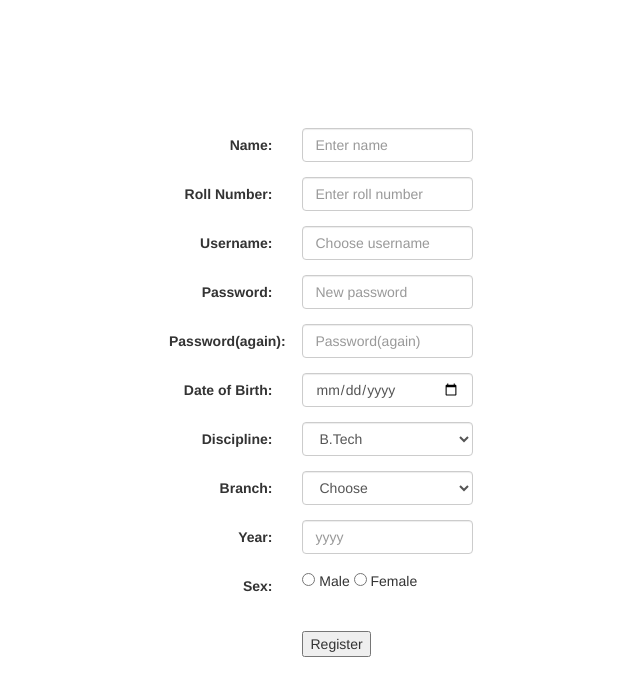
After one commit to sk364/fresh-sign-up, a PHP site: page / in a window 1280 px wide. The commit adds this page. Shown: the top 696 px of the page, without its empty margins (270-910 px from the left). Run offline with PHP 8.4, Linux system fonts and the light colour scheme; some libraries are stand-ins or nearby versions.

Commit message:
Added files via upload
Added hashing for passwords and database connectivity on localhost.

```diff
--- a/check_rollno_availability.php
+++ b/check_rollno_availability.php
@@ -3,10 +3,10 @@
 	$db_handle = new DBController();
 
 	if(!empty($_POST["rollno"])) {
-		$query = ("SELECT count(*) FROM student WHERE Roll_Number='" . $_POST["rollno"] . "'");
+		$query = ("SELECT count(ROLLNO) FROM student WHERE RollNO='" . $_POST["rollno"] . "'");
 		$result = $db_handle->runQuery($query);
 		$row = $result[0];
-		$user_count = $row['count(*)'];
+		$user_count = $row['count(ROLLNO)'];
 
 		if($user_count>0) {
 			echo "<span class='status-not-available'> Already Registered.<img src='images/not_available.png' align='absmiddle'></span>";
--- a/check_username_availability.php
+++ b/check_username_availability.php
@@ -4,10 +4,10 @@ $db_handle = new DBController();
 
 
 if(!empty($_POST["username"])) {
-  $query = ("SELECT count(*) FROM student WHERE USERNAME='" . $_POST["username"] . "'");
+  $query = ("SELECT count(USERNAME) FROM student WHERE USERNAME='" . $_POST["username"] . "'");
   $result = $db_handle->runQuery($query);
   $row = $result[0];
-  $user_count = $row['count(*)'];
+  $user_count = $row['count(USERNAME)'];
   if($user_count>0) {
       echo "<span class='status-not-available'> Not Available.<img src='images/not_available.png' align='absmiddle'></span>";
 	  echo '<script>document.getElementById("submit").disabled = true;</script>';
--- /dev/null
+++ b/index.php
@@ -0,0 +1,157 @@
+<!DOCTYPE html>
+
+<head>
+	<meta charset="utf-8">
+	<meta name="viewport" content="width=device-width, initial-scale=1">
+	<link rel = "stylesheet" href = "main.css" type = "text/css">
+	<link rel="stylesheet" href="http://maxcdn.bootstrapcdn.com/bootstrap/3.3.5/css/bootstrap.min.css">
+	<script src="https://ajax.googleapis.com/ajax/libs/jquery/1.11.3/jquery.min.js"></script>
+	<script src="http://maxcdn.bootstrapcdn.com/bootstrap/3.3.5/js/bootstrap.min.js"></script>
+</head>
+
+<script>
+    function passFunction() {
+        var pass1 = document.getElementById("pass1").value;
+        var pass2 = document.getElementById("pass2").value;
+        var ok = true;
+        if (pass1 != pass2) {
+            //alert("Passwords Do not match");
+            document.getElementById("pass1").style.borderColor = "#E34234";
+            document.getElementById("pass2").style.borderColor = "#E34234";
+            document.getElementById("pwd").innerHTML = "Passwords do not match";
+            ok = false;
+        }
+        return ok;
+    }
+
+    function checkUsernameAvailability() {
+	   $("#loaderIcon").show();
+	   jQuery.ajax({
+	   url: "check_username_availability.php",
+	   data:'username='+$("#username").val(),
+	   type: "POST",
+	   success:function(data){
+		  $("#user-availability-status").html(data);
+		  $("#loaderIcon").hide();
+	   },
+	   error:function (){}
+	   });
+    }
+
+	function checkRollnoAvailability(){
+		$("#rloaderIcon").show();
+		jQuery.ajax({
+			url: "check_rollno_availability.php",
+			data:'rollno='+$("#rollno").val(),
+			type: "POST",
+			success:function(data){
+				$("#roll-availability-status").html(data);
+				$("#rloaderIcon").hide();
+			},
+			error:function (){}
+		});
+	}
+</script>
+
+<body>
+    <div class="container">
+		<form class="form-horizontal" role="form" action="sign_up_check.php" onsubmit="return passFunction()" method="post">
+			<div class="form-group">
+				<label class="control-label col-sm-2" for="name">Name:</label>
+				<div class="col-sm-3 text-center">
+					<input type="name" class="form-control" id="name" name="name" placeholder="Enter name" required>
+				</div>
+			</div>
+
+			<div class="form-group">
+				<label class="control-label col-sm-2" for="rollno">Roll Number:</label>
+				<div class="col-sm-3 text-center">
+					<input type="number" class="form-control" id="rollno" name="rollno" placeholder="Enter roll number" onBlur="checkRollnoAvailability()" required>
+					<img src="images/loader_icon.gif" id="rloaderIcon" style="display:none" />
+					<span id="roll-availability-status"></span>
+				</div>
+			</div>
+
+			<div class="form-group">
+				<label class="control-label col-sm-2" for="username">Username:</label>
+				<div class="col-sm-3 text-center">
+					<input type="username" class="form-control" id="username" name="username" placeholder="Choose username" onBlur="checkUsernameAvailability()" required>
+					<img src="images/loader_icon.gif" id="loaderIcon" style="display:none" />
+					<span id="user-availability-status"></span>
+				</div>
+			</div>
+
+			<div class="form-group">
+				<label class="control-label col-sm-2" for="pwd">Password:</label>
+				<div class="col-sm-3">
+					<input type="password" class="form-control" name="pwd" id="pass1" placeholder="New password" required>
+				</div>
+			</div>
+
+			<div class="form-group">
+				<label class="control-label col-sm-2" for="cnfrm-pwd">Password(again):</label>
+				<div class="col-sm-3">
+					<input type="password" class="form-control" id="pass2" placeholder="Password(again)" required>
+					<div id="pwd"></div>
+				</div>
+			</div>
+
+			<div class="form-group">
+				<label class="control-label col-sm-2" for="dob">Date of Birth:</label>
+				<div class="col-sm-3">
+					<input type="date" class="form-control" id="dob" name="dob" placeholder="dd/mm/yyyy">
+				</div>
+			</div>
+
+			<div class="form-group">
+				<label class="control-label col-sm-2" for="discipline">Discipline:</label>
+				<div class="col-sm-3">
+					<select name="discipline" class="form-control" id="discipline" placeholder="Select Discipline">
+						<option value="B.Tech">B.Tech</option>
+						<option value="B.Des">B.Des</option>
+						<option value="M.Tech">M.Tech</option>
+						<option value="M.Des">M.Des</option>
+						<option value="PHD">PHD</option>
+					</select>
+				</div>
+			</div>
+
+			<div class="form-group">
+				<label class="control-label col-sm-2" for="branch">Branch:</label>
+				<div class="col-sm-3">
+					<select name="branch" class="form-control" id="branch" placeholder="Select Branch">
+						<option value="NULL">Choose</option>
+						<option value="CSE">CSE</option>
+						<option value="ECE">ECE</option>
+						<option value="ME">ME</option>
+					</select>
+				</div>
+			</div>
+
+			<div class="form-group">
+				<label class="control-label col-sm-2" for="year">Year:</label>
+				<div class="col-sm-3">
+					<input type="yyyy" class="form-control" id="year" name="year" placeholder="yyyy">
+				</div>
+			</div>
+
+			<div class="form-group">
+				<label class="control-label col-sm-2" for="sex">Sex:</label>
+				<div class="col-sm-3">
+					<input type="radio" id="sex" name="sex" value="Male"> Male
+					<input type="radio" id="sex" name="sex" value="Female"> Female
+				</div>
+			</div>
+
+			<br/>
+
+			<div class="form-group">
+				<div class="col-sm-offset-2 col-sm-10">
+					<input type="submit" id="submit" value="Register"/>
+				</div>
+			</div>
+		</form>
+	</div>
+</body>
+
+</html>
```
Also changed, not shown: dbcontroller.php (+5 -4 lines), sign_up_check.php (+17 -12 lines).
